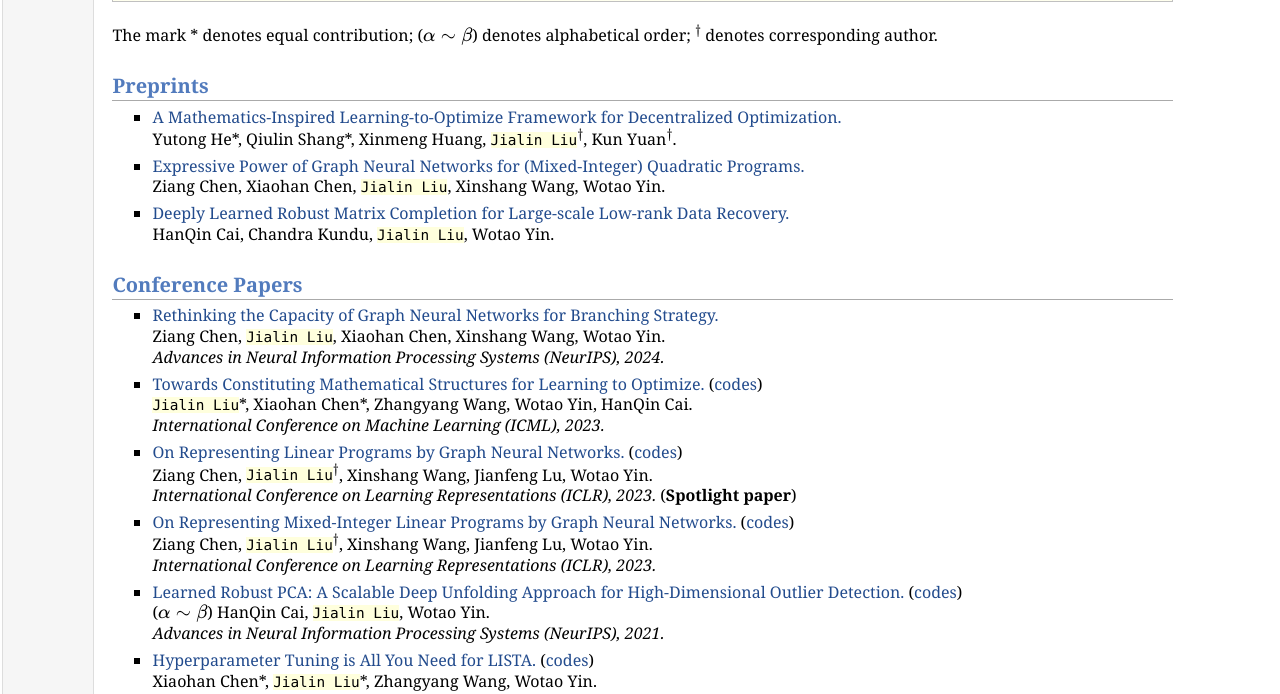
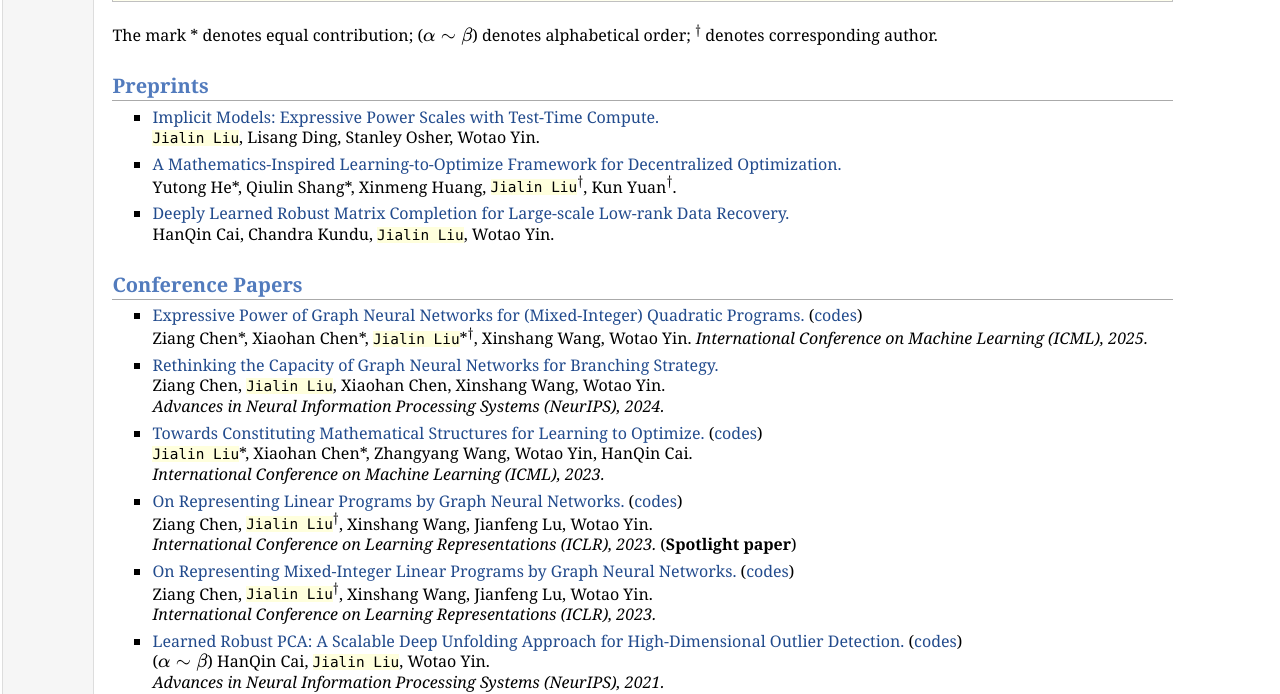
Before and after one commit to liujl11git/liujl11git.github.io, a plain HTML site: page research.html in a window 1280 px wide. Shown: the part 106-800 px from the top of the page. Drawn offline with nearby package versions, Linux system fonts and the light colour scheme; some packages are replaced by stand-ins of ours.

Commit message:
update 2025-10

```diff
--- a/research.html
+++ b/research.html
@@ -50,17 +50,17 @@ MathJax.Hub.Config({
 
 </p>
 <ul>
-<li><p><a href="https://arxiv.org/abs/2410.01700" target=&ldquo;blank&rdquo;>A Mathematics-Inspired Learning-to-Optimize Framework for Decentralized Optimization.</a> <br />
+<li><p><a href="https://arxiv.org/abs/2510.03638" target=&ldquo;blank&rdquo;>Implicit Models: Expressive Power Scales with Test-Time Compute.</a> <br />
 
-Yutong He*, Qiulin Shang*, Xinmeng Huang, <tt>Jialin Liu</tt>\(^{\dagger}\), Kun Yuan\(^{\dagger}\).
+<tt>Jialin Liu</tt>, Lisang Ding, Stanley Osher, Wotao Yin.
 
 
 
 </p>
 </li>
-<li><p><a href="https://arxiv.org/abs/2406.05938" target=&ldquo;blank&rdquo;>Expressive Power of Graph Neural Networks for (Mixed-Integer) Quadratic Programs.</a> <br />
+<li><p><a href="https://arxiv.org/abs/2410.01700" target=&ldquo;blank&rdquo;>A Mathematics-Inspired Learning-to-Optimize Framework for Decentralized Optimization.</a> <br />
 
-Ziang Chen, Xiaohan Chen, <tt>Jialin Liu</tt>, Xinshang Wang, Wotao Yin.
+Yutong He*, Qiulin Shang*, Xinmeng Huang, <tt>Jialin Liu</tt>\(^{\dagger}\), Kun Yuan\(^{\dagger}\).
 
 
 
@@ -81,6 +81,16 @@ HanQin Cai, Chandra Kundu, <tt>Jialin Liu</tt>, Wotao Yin.
 
 </p>
 <ul>
+<li><p><a href="https://openreview.net/pdf?id=rcMeab1QVn" target=&ldquo;blank&rdquo;>Expressive Power of Graph Neural Networks for (Mixed-Integer) Quadratic Programs.</a> (<a href="https://github.com/liujl11git/GNN-QP" target=&ldquo;blank&rdquo;>codes</a>) <br />
+
+Ziang Chen*, Xiaohan Chen*, <tt>Jialin Liu</tt>*\(^{\dagger}\), Xinshang Wang, Wotao Yin.
+
+<i>International Conference on Machine Learning (ICML), 2025.</i>
+
+
+
+</p>
+</li>
 <li><p><a href="https://arxiv.org/abs/2402.07099" target=&ldquo;blank&rdquo;>Rethinking the Capacity of Graph Neural Networks for Branching Strategy.</a> <br />
 
 Ziang Chen, <tt>Jialin Liu</tt>, Xiaohan Chen, Xinshang Wang, Wotao Yin. <br />
```
Also changed, not shown: index.html (+3 -3 lines).
